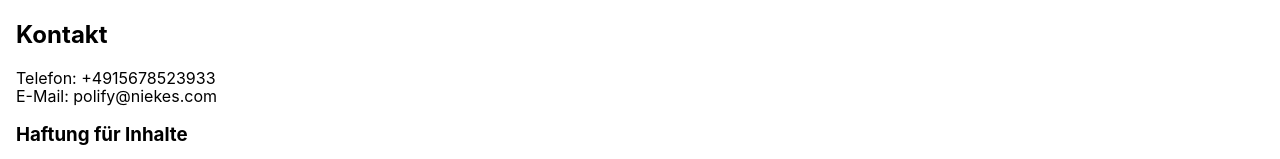
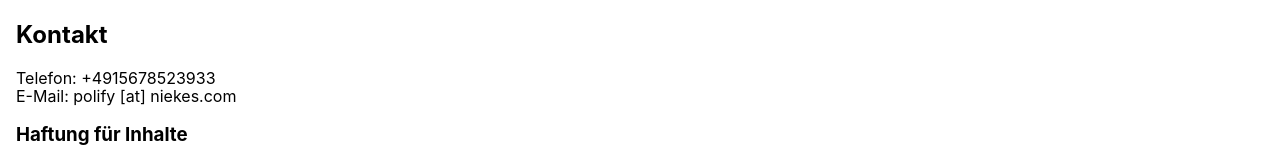
Before and after one commit to Niekes/polify, a Vue app: page /imprint in a window 1280 px wide. Shown: the part 269-428 px from the top of the page. Built offline with nearby package versions, Linux system fonts and the light colour scheme; no server answers.

Commit message:
Update Imprint.vue

```diff
--- a/src/views/Imprint.vue
+++ b/src/views/Imprint.vue
@@ -13,7 +13,7 @@
         <h2>Kontakt</h2>
         <p>
             Telefon: +4915678523933<br>
-            E-Mail: polify@niekes.com
+            E-Mail: polify [at] niekes.com
         </p>
 
 
```
